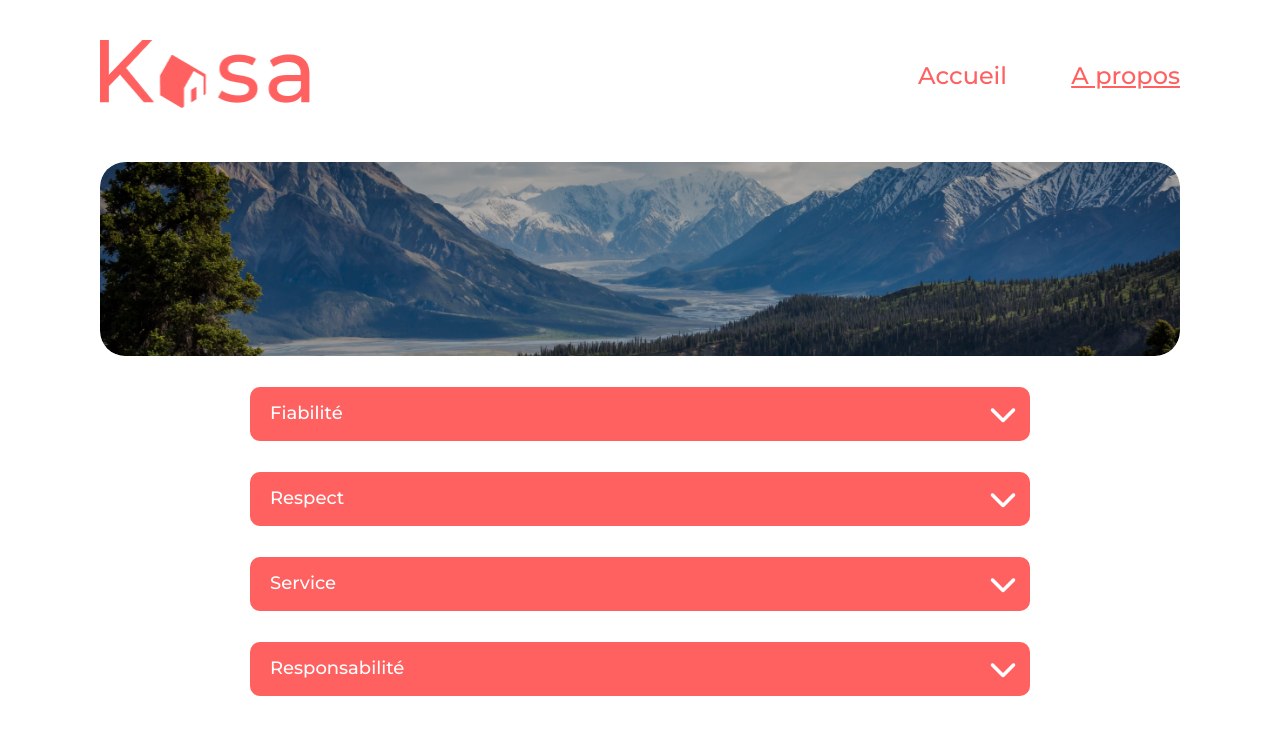
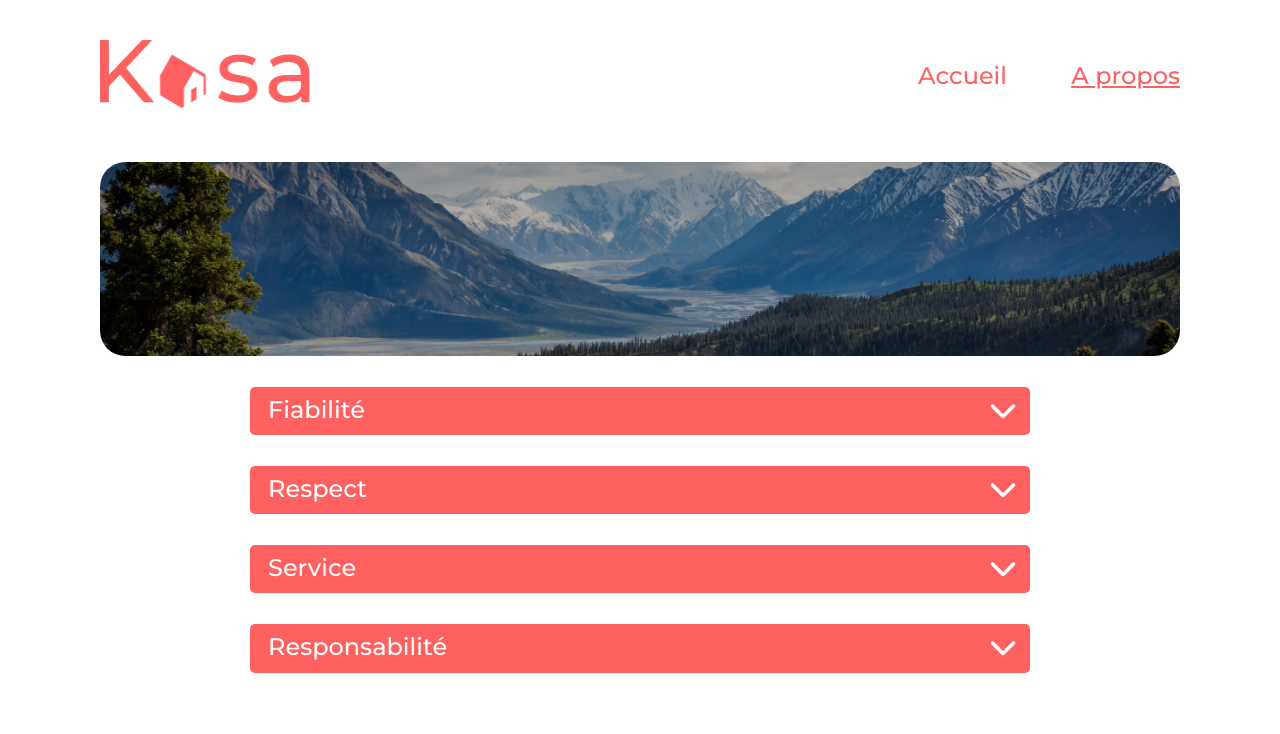
Before and after one commit to Mr-B-Pro/Kasa, a React (Create React App) app: page /about in a window 1280 px wide. Shown: the top 734 px of the page. Built offline with nearby package versions, Linux system fonts and the light colour scheme.

Commit message:
projet terminé

```diff
--- a/src/components/description-panel/DescriptionPanel.jsx
+++ b/src/components/description-panel/DescriptionPanel.jsx
@@ -13,9 +13,19 @@ function DescriptionPanel(props) {
           : "housing-accordion"
       }
     >
-      <div className="about-accordion-item housing-accordion-item">
+      <div
+        className={
+          window.location.pathname === "/about"
+            ? "about-accordion-item"
+            : "housing-accordion-item"
+        }
+      >
         <div
-          className="about-accordion-title housing-accordion-title"
+          className={
+            window.location.pathname === "/about"
+              ? "about-accordion-title"
+              : "housing-accordion-title"
+          }
           onClick={() => setIsActive(!isActive)}
         >
           <p>{props.title}</p>
@@ -25,7 +35,13 @@ function DescriptionPanel(props) {
           ></i>
         </div>
         {isActive && (
-          <div className="about-accordion-content housing-accordion-content">
+          <div
+            className={
+              window.location.pathname === "/about"
+                ? "about-accordion-content"
+                : "housing-accordion-content"
+            }
+          >
             {props.content}
           </div>
         )}
```
